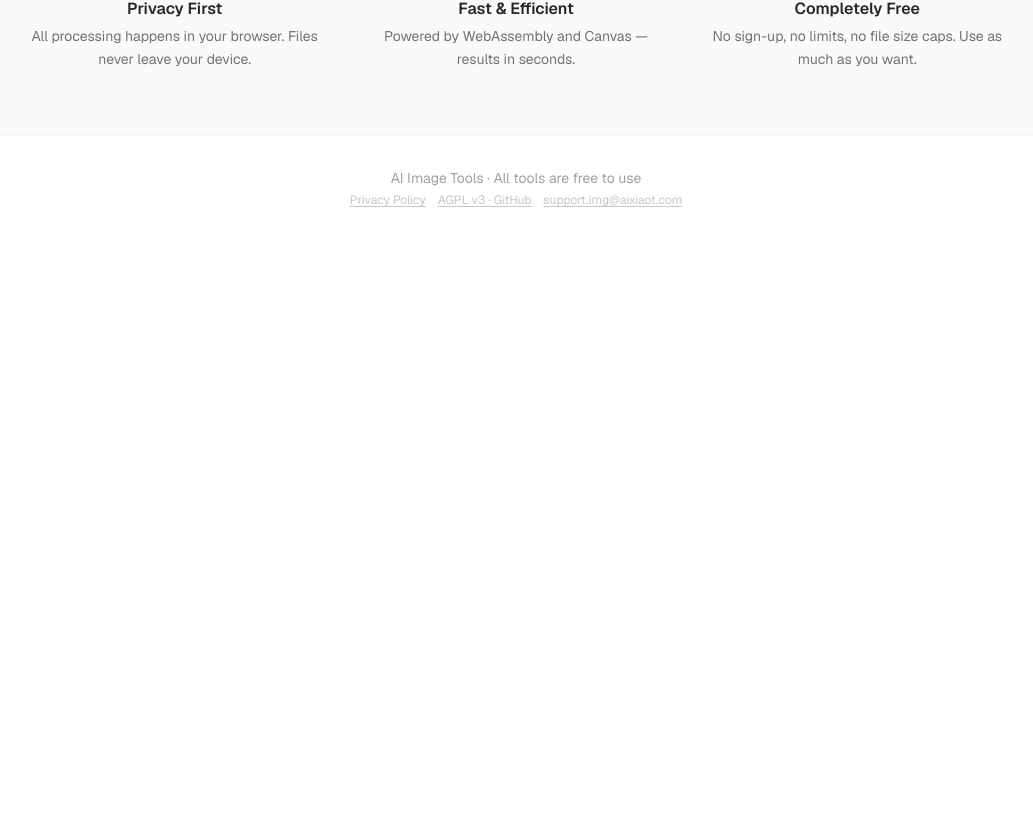
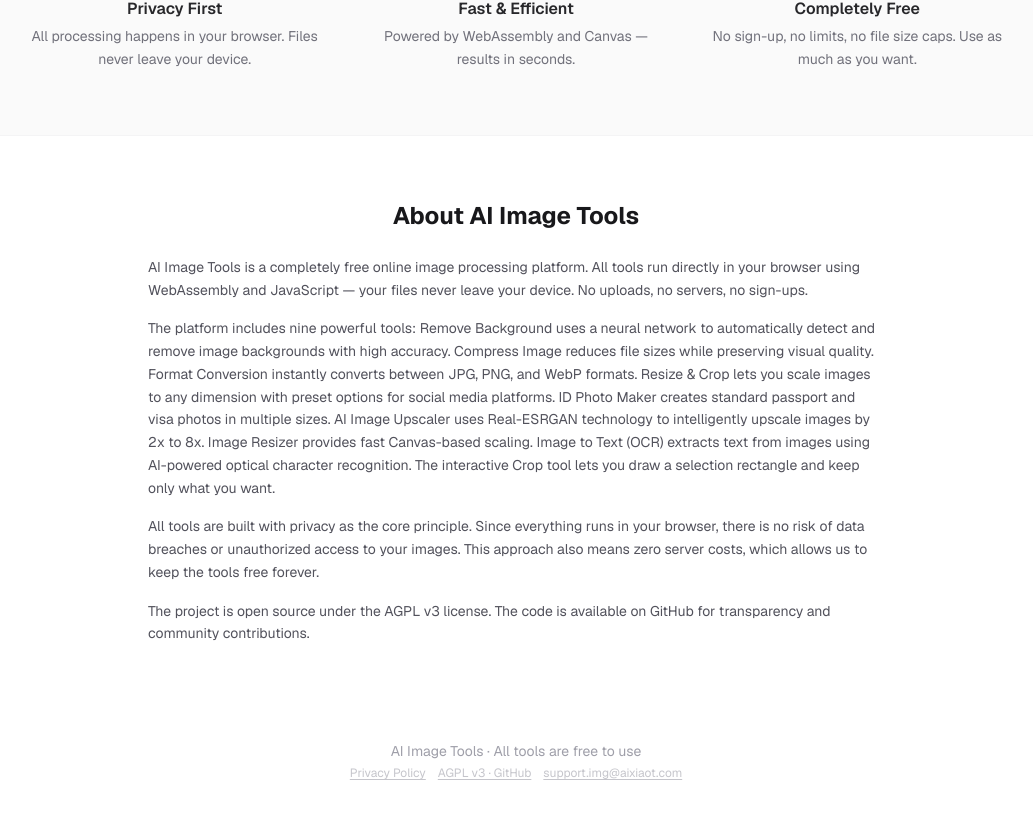
Before and after one commit to haizeigh/ai-image-tools, a Next.js app: page / in a window 1280 px wide. Shown: the part 1492-2305 px from the top of the page, without its empty margins (124-1157 px from the left). Before the commit the page ends 1732 px from the top, so only its background shows below. Built offline with nearby package versions, Linux system fonts and the light colour scheme.

Commit message:
Add About section to homepage for AdSense compliance

```diff
--- a/src/app/page.tsx
+++ b/src/app/page.tsx
@@ -161,6 +161,17 @@
         </div>
       </section>
 
+      {/* About / SEO content */}
+      <section className="max-w-3xl mx-auto px-4 py-16">
+        <h2 className="text-2xl font-bold text-zinc-900 dark:text-zinc-100 mb-6 text-center">About AI Image Tools</h2>
+        <div className="space-y-4 text-sm text-zinc-600 dark:text-zinc-400 leading-relaxed">
+          <p>AI Image Tools is a completely free online image processing platform. All tools run directly in your browser using WebAssembly and JavaScript — your files never leave your device. No uploads, no servers, no sign-ups.</p>
+          <p>The platform includes nine powerful tools: Remove Background uses a neural network to automatically detect and remove image backgrounds with high accuracy. Compress Image reduces file sizes while preserving visual quality. Format Conversion instantly converts between JPG, PNG, and WebP formats. Resize &amp; Crop lets you scale images to any dimension with preset options for social media platforms. ID Photo Maker creates standard passport and visa photos in multiple sizes. AI Image Upscaler uses Real-ESRGAN technology to intelligently upscale images by 2x to 8x. Image Resizer provides fast Canvas-based scaling. Image to Text (OCR) extracts text from images using AI-powered optical character recognition. The interactive Crop tool lets you draw a selection rectangle and keep only what you want.</p>
+          <p>All tools are built with privacy as the core principle. Since everything runs in your browser, there is no risk of data breaches or unauthorized access to your images. This approach also means zero server costs, which allows us to keep the tools free forever.</p>
+          <p>The project is open source under the AGPL v3 license. The code is available on GitHub for transparency and community contributions.</p>
+        </div>
+      </section>
+
       {/* Footer */}
       <footer className="py-8 text-center text-sm text-zinc-400">
         <p>{t(lang, 'footer')}</p>
```
